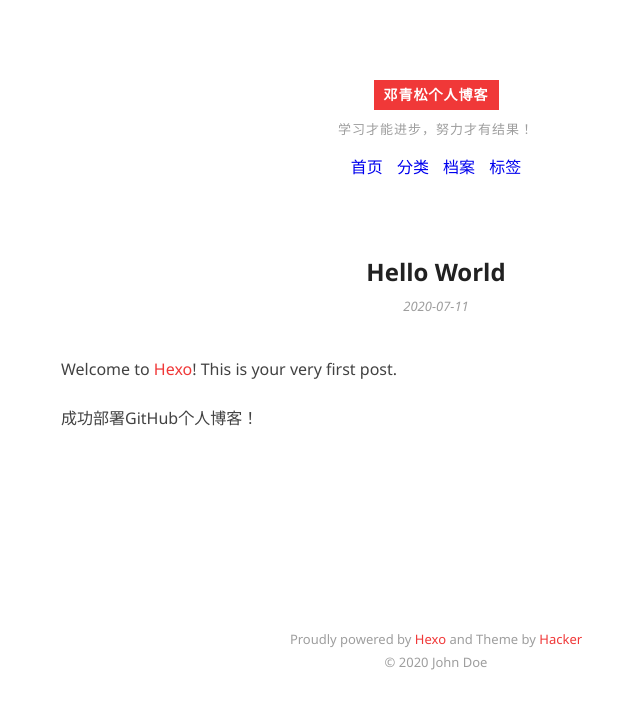
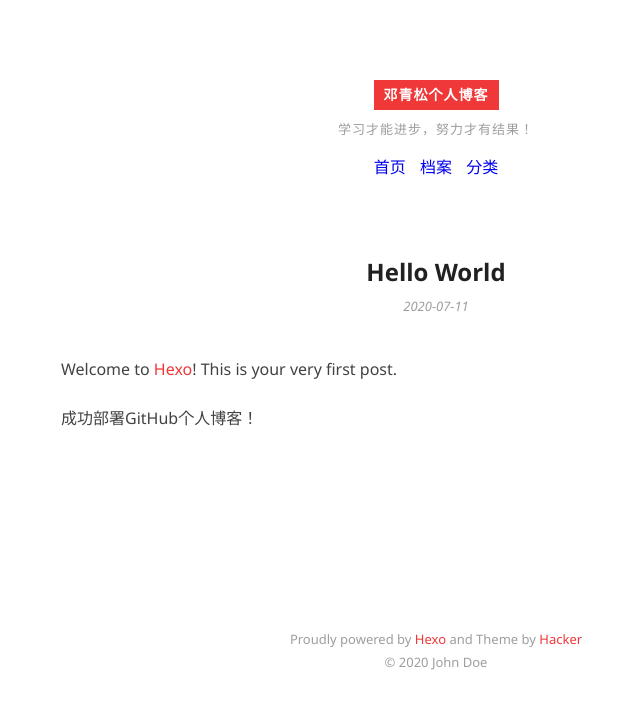
Before and after one commit to dqingsong/dqingsong.github.io, a plain HTML site: page index.html in a window 1280 px wide. Shown: the whole page, without its empty margins (204-844 px from the left). Drawn offline with Linux system fonts and the light colour scheme.

Commit message:
Site updated: 2020-07-11 16:51:09

```diff
--- a/index.html
+++ b/index.html
@@ -5,31 +5,20 @@
 
   <title>邓青松个人博客首页</title>
 
-
   <meta name="author" content="John Doe">
-
-
-
-
-
 
   <meta id="viewport" name="viewport" content="width=device-width, initial-scale=1, maximum-scale=1, minimum-scale=1, user-scalable=no, minimal-ui">
   <meta name="apple-mobile-web-app-capable" content="yes">
   <meta name="apple-mobile-web-app-status-bar-style" content="black">
 
-
-
   <meta property="og:site_name" content="Hexo"/>
 
-
   <meta property="og:image" content="/favicon.ico"/>
-
 
   <link href="/favicon.ico" rel="icon">
   <link rel="alternate" href="/atom.xml" title="Hexo" type="application/atom+xml">
   <link rel="stylesheet" href="/css/style.css" media="screen" type="text/css">
 <meta name="generator" content="Hexo 4.2.1"></head>
-
 
 <body>
 <div class="blog">
@@ -45,9 +34,8 @@
   <nav class="site-navigation">
     <ul>
       <a href="/"><li>首页</li></a>
+      <a href="/archives"><li>档案</li></a>
       <a href="/categories"><li>分类</li></a>
-      <a href="/archives"><li>档案</li></a>
-      <a href="/tags"><li>标签</li></a>
 
     </ul>
   </nav>
```
